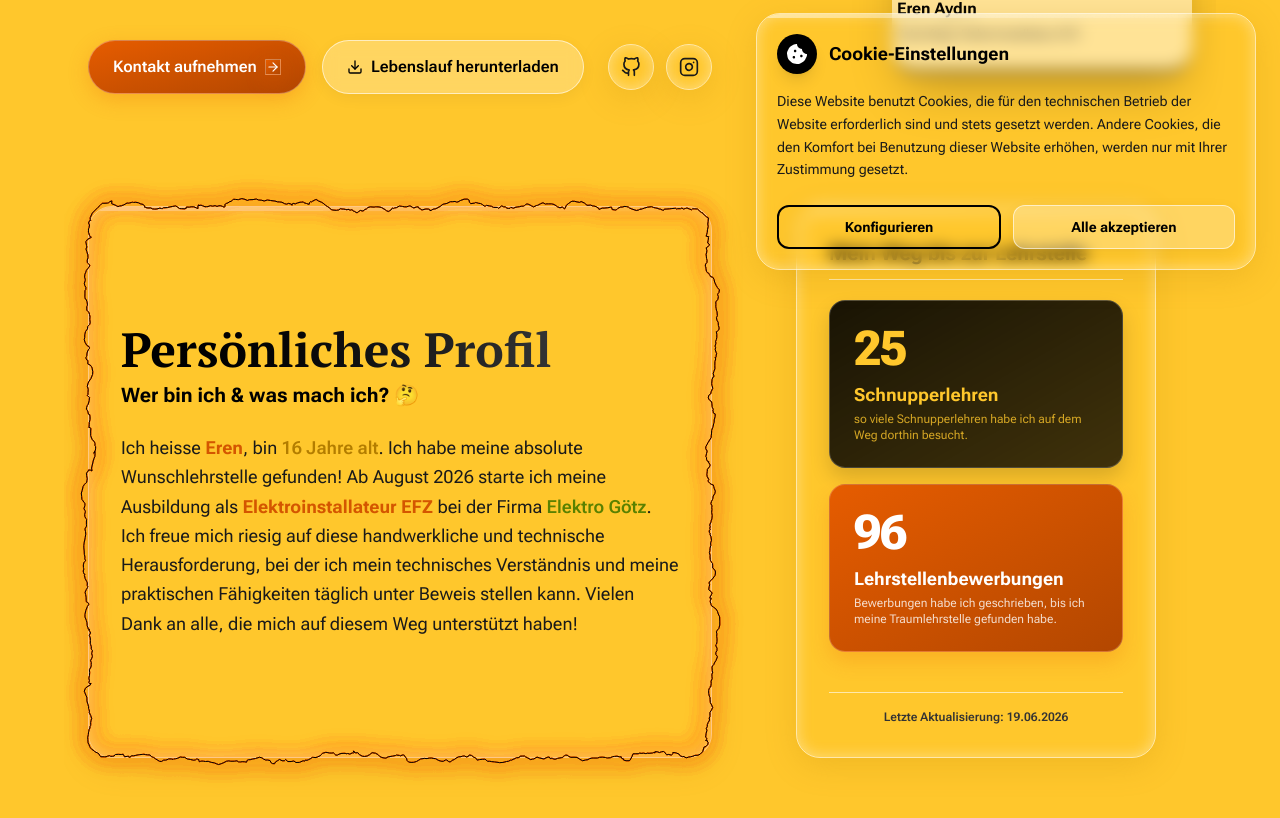
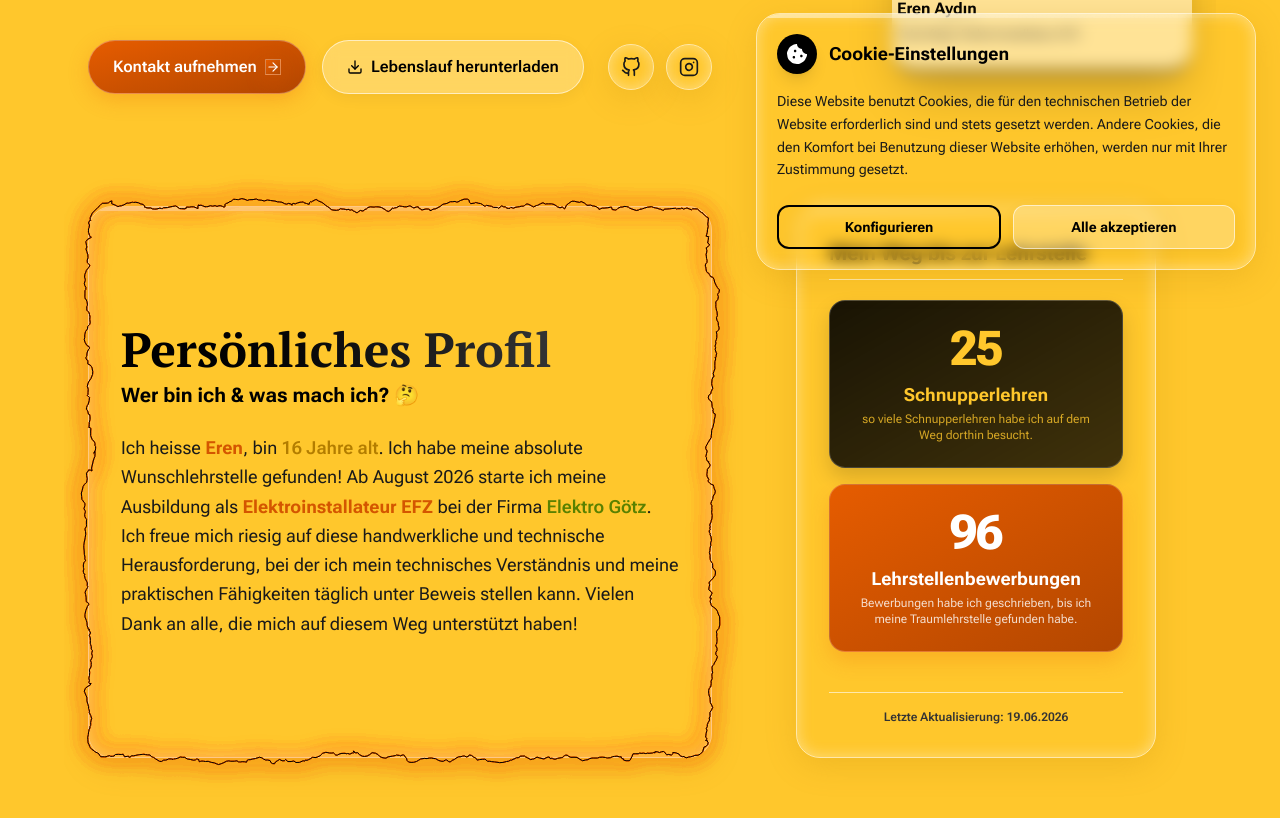
Before and after one commit to xddswi-swiss/lebenslauf, a Next.js app: page / in a window 1280 px wide. Shown: the part 506-1324 px from the top of the page. Built offline with nearby package versions, Linux system fonts and the light colour scheme; no server answers; the database is empty.

Commit message:
about: center stat card numbers and text

```diff
--- a/src/app/page.tsx
+++ b/src/app/page.tsx
@@ -332,7 +332,7 @@ const MainContent: React.FC = () => {
                 </h3>
                 <div className="space-y-4">
                   {/* Schnupperlehren Card */}
-                  <div className="stat-card-1 p-6 rounded-2xl hover:scale-[1.02] transition-transform duration-300 flex flex-col justify-between min-h-[140px]">
+                  <div className="stat-card-1 p-6 rounded-2xl hover:scale-[1.02] transition-transform duration-300 flex flex-col items-center justify-between min-h-[140px] text-center">
                     <div className="text-5xl font-extrabold tracking-tight stat-number">
                       <AnimatedCounter value={STATS_SCHNUPPERLEHREN} />
                     </div>
@@ -347,7 +347,7 @@ const MainContent: React.FC = () => {
                   </div>
 
                   {/* Lehrstellenbewerbungen Card */}
-                  <div className="stat-card-2 p-6 rounded-2xl hover:scale-[1.02] transition-transform duration-300 flex flex-col justify-between min-h-[140px]">
+                  <div className="stat-card-2 p-6 rounded-2xl hover:scale-[1.02] transition-transform duration-300 flex flex-col items-center justify-between min-h-[140px] text-center">
                     <div className="text-5xl font-extrabold tracking-tight stat-number">
                       <AnimatedCounter value={STATS_BEWERBUNGEN} />
                     </div>
```
